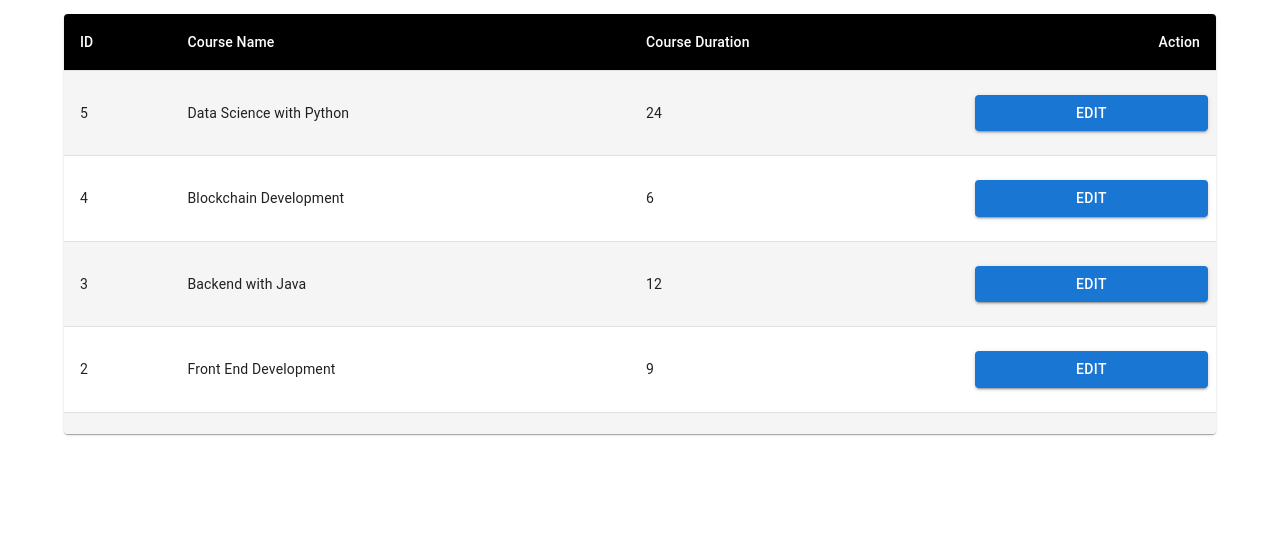
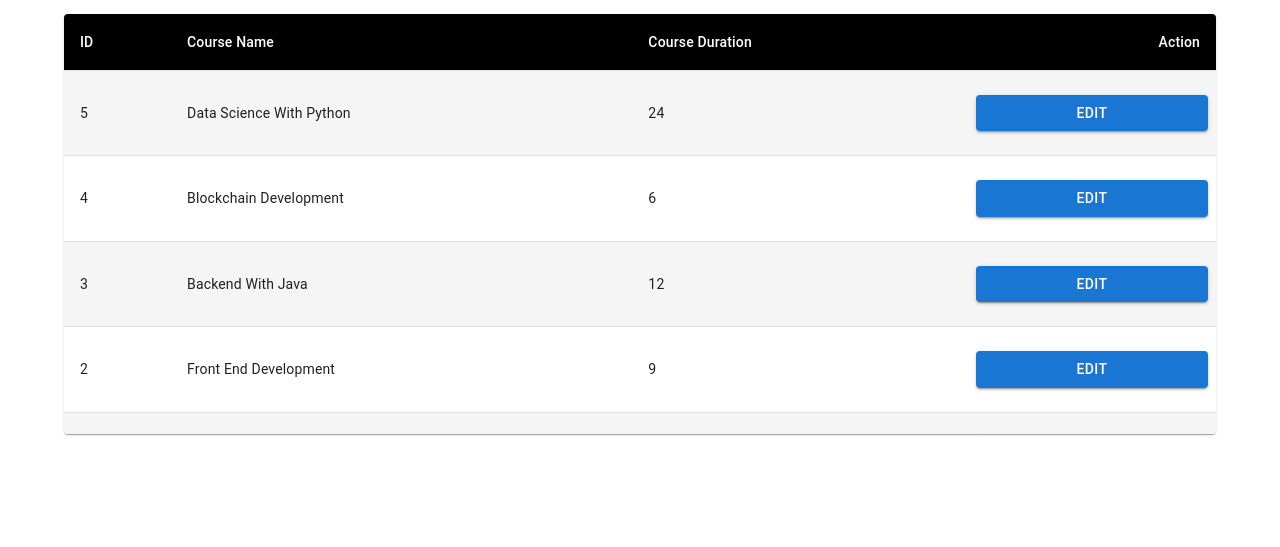
Before and after one commit to ankushchavan0411/movate-react-typescript-assignment, a React (Create React App) app: page / in a window 1280 px wide. Shown: the part 173-720 px from the top of the page. Built offline with nearby package versions, Linux system fonts and the light colour scheme.

Commit message:
AC | table row make as capitalize

```diff
--- a/src/components/common/DataTable.tsx
+++ b/src/components/common/DataTable.tsx
@@ -34,7 +34,7 @@ const DataTable: React.FC<DataTableProps> = ({ columns, render }) => {
             })}
           </TableRow>
         </TableHead>
-        <TableBody>{render}</TableBody>
+        <TableBody className="text-capitalize">{render}</TableBody>
       </Table>
     </TableContainer>
   );
```
